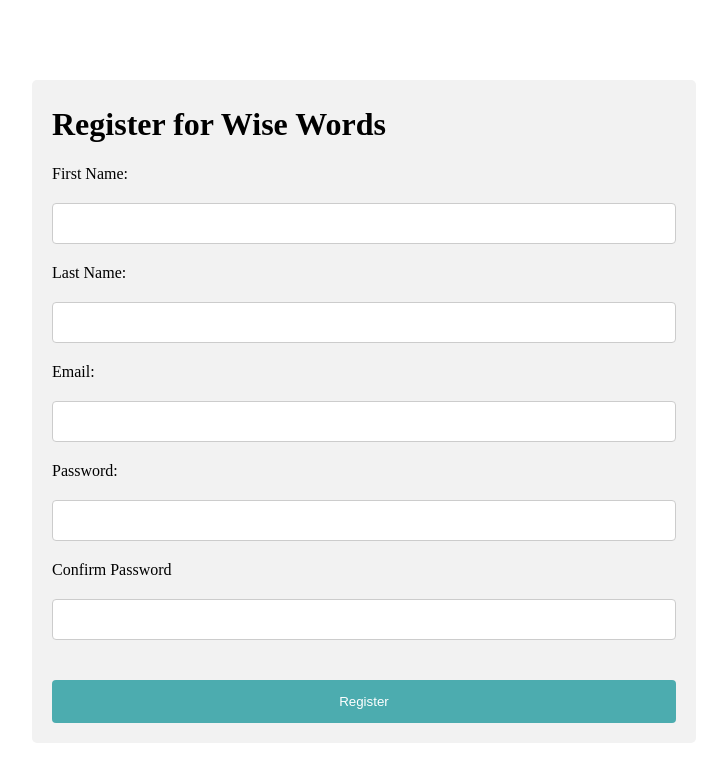
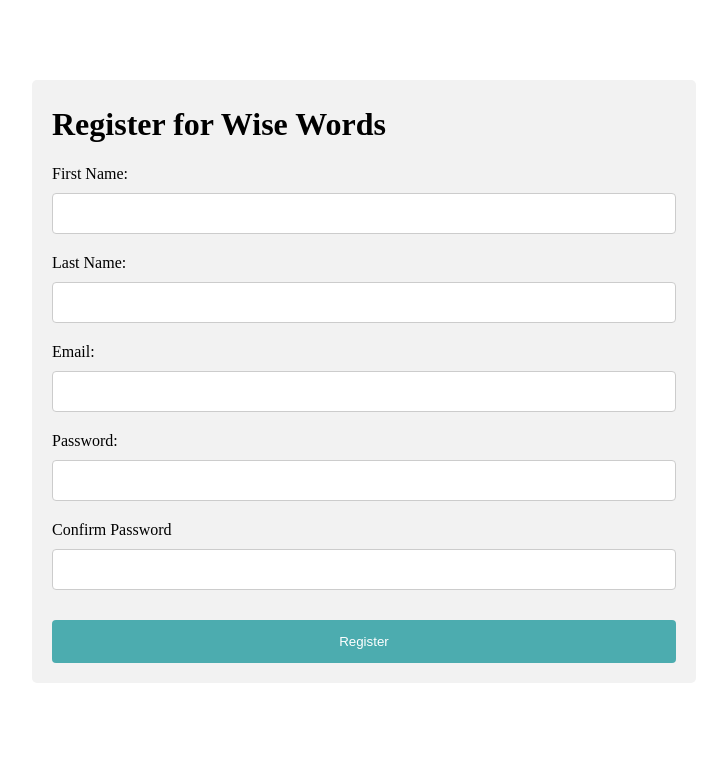
Before and after one commit to yzyasir/WiseWords, a Django app: page /registerPage in a window 1280 px wide. Shown: the top 782 px of the page, without its empty margins (276-1003 px from the left). Run offline with Django 3.2, Linux system fonts and the light colour scheme.

Commit message:
some css and error fixes

```diff
--- a/wise_words_app/static/style/style.css
+++ b/wise_words_app/static/style/style.css
@@ -2,7 +2,8 @@
     input[type=text], select {
     width: 100%;
     padding: 12px 20px;
-    margin: 20px 0;
+    margin-top: 10px;
+    margin-bottom: 20px;
     display: inline-block;
     border: 1px solid #ccc;
     border-radius: 4px;
@@ -12,7 +13,8 @@
   input[type=password], select {
     width: 100%;
     padding: 12px 20px;
-    margin: 20px 0;
+    margin-top: 10px;
+    margin-bottom: 20px;
     display: inline-block;
     border: 1px solid #ccc;
     border-radius: 4px;
@@ -24,7 +26,7 @@
     background-color: #4cacaf;
     color: white;
     padding: 14px 20px;
-    margin-top: 20px;
+    margin-top: 10px;
     border: none;
     border-radius: 4px;
     cursor: pointer;
--- a/wise_words_app/urls.py
+++ b/wise_words_app/urls.py
@@ -6,6 +6,8 @@ from . import views
 
 urlpatterns = [
     # Here we want to connect our paths with the views file
+    path('welcome', views.welcomeToWiseWords),
+
     path('registerPage', views.registerPage), # STEP 7: If if in views the index method isnt made in views file, make one
     path('register', views.register), # orange is basically the route we specified, and in views we need to make a method called register
     path('homepage', views.homepage), # .something is the method we have created in views
--- a/wise_words_app/views.py
+++ b/wise_words_app/views.py
@@ -11,6 +11,10 @@ from django.db.models import Q # We imported this to use the OR operation
 # HERE WE RENDER OUR PAGES AND INCLUDE OTHER METHODS !!!
 
 # STEP 8: Create your views here. HERE WE MAKE OUR METHODS.
+
+def welcomeToWiseWords(request):
+    return render(request, "baseHomePage.html")
+
 def registerPage(request):
 
     # Syntax of a function:
@@ -33,7 +37,7 @@ def register(request): # Things to ask: What am I expecting to return? Render a
         for key, value in validationErrorsObject.items(): # Writing it this way allows me to get the key and value
             messages.error(request, value) # .error is a thing that comes from the messages module that we imported
             # This (request, value) is for all the values in the errors disctionary, WHAT IS REQUEST DOING HERE
-        return redirect("/")
+        return redirect("/registerPage")
     else:
 
         # Encrypt the passcode, and then create the user
```
Also changed, not shown: wise_words_app/templates/baseHomePage.html (added, +11 -0 lines).
